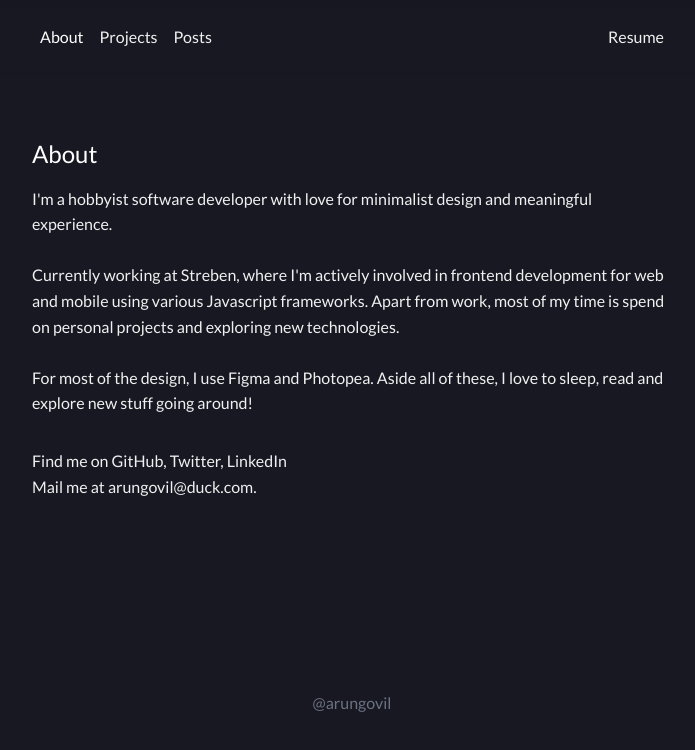
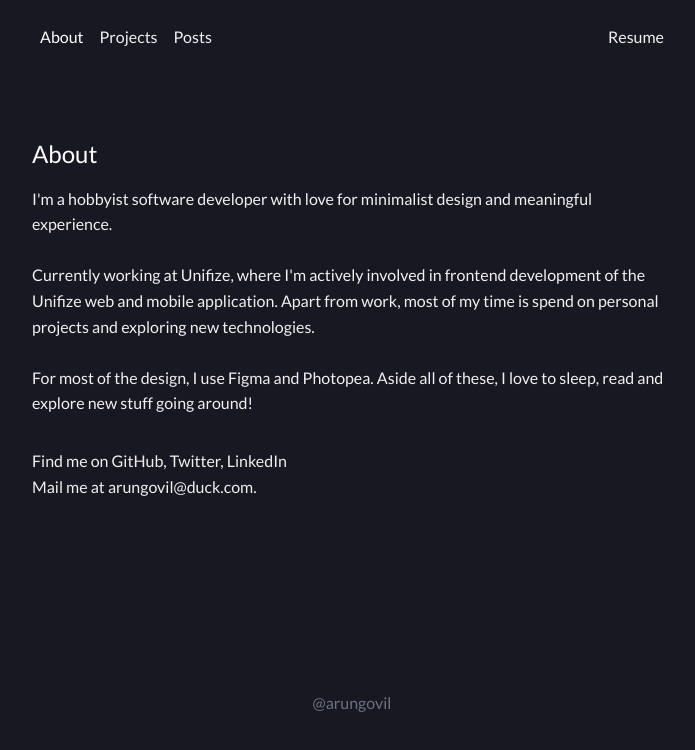
Before and after one commit to ArunGovil/arungovil.me, a Next.js app: page / in a window 1280 px wide. Shown: the top 750 px of the page, without its empty margins (288-983 px from the left). Built offline with nearby package versions, Linux system fonts and the light colour scheme.

Commit message:
update/status

```diff
--- a/components/About.tsx
+++ b/components/About.tsx
@@ -10,9 +10,8 @@ export default function About() {
         <br />
         <br />
         Currently working at{" "}
-        <a href="https://www.strebentechnik.com">Streben</a>, where I&apos;m
-        actively involved in frontend development for web and mobile using
-        various Javascript frameworks. Apart from work, most of my time is spend
+        <a href="https://www.unifize.com">Unifize</a>, where I&apos;m
+        actively involved in frontend development of the Unifize web and mobile application. Apart from work, most of my time is spend
         on
         <Link href="/projects"> personal projects</Link> and exploring new
         technologies.
```
